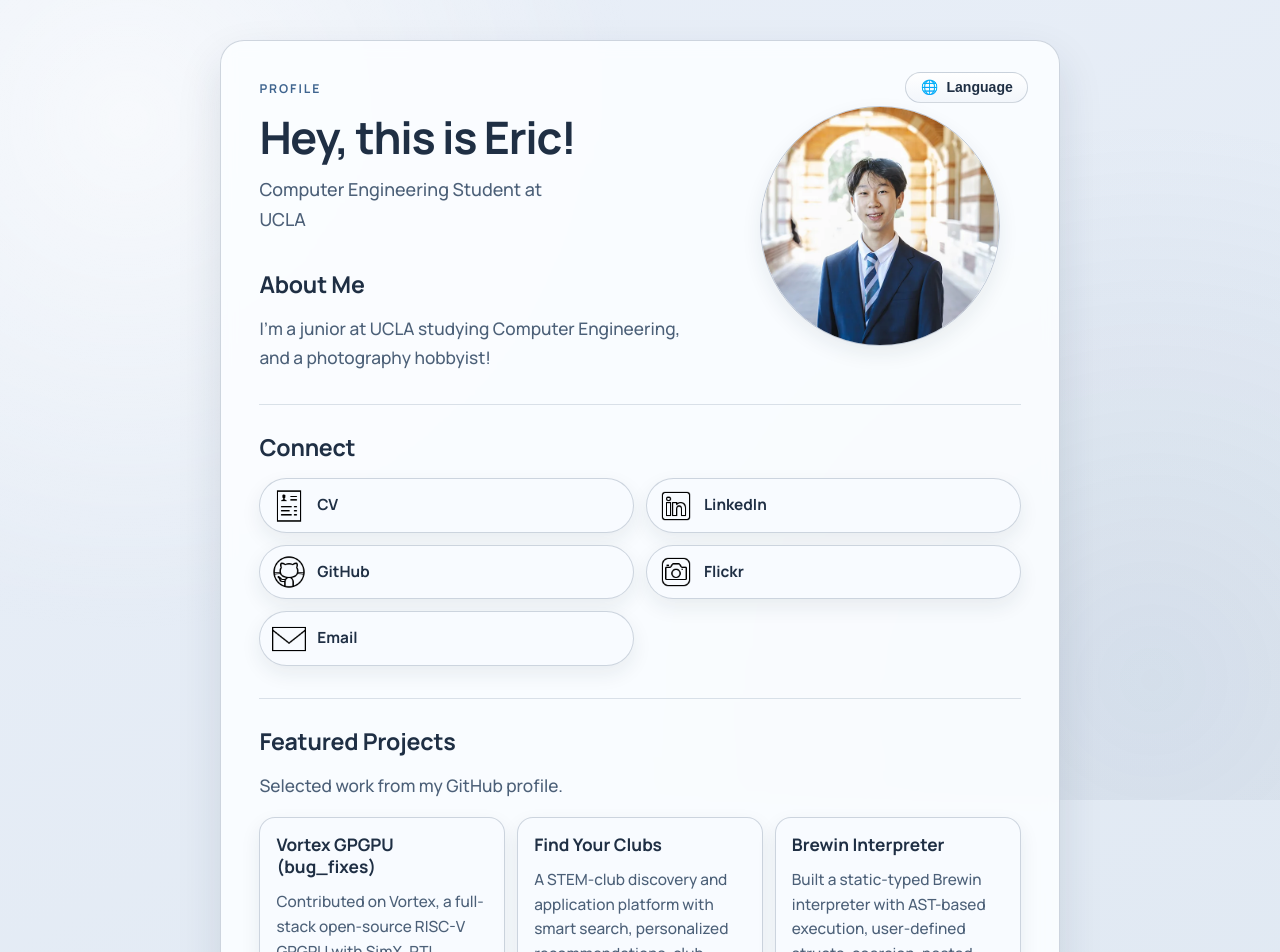
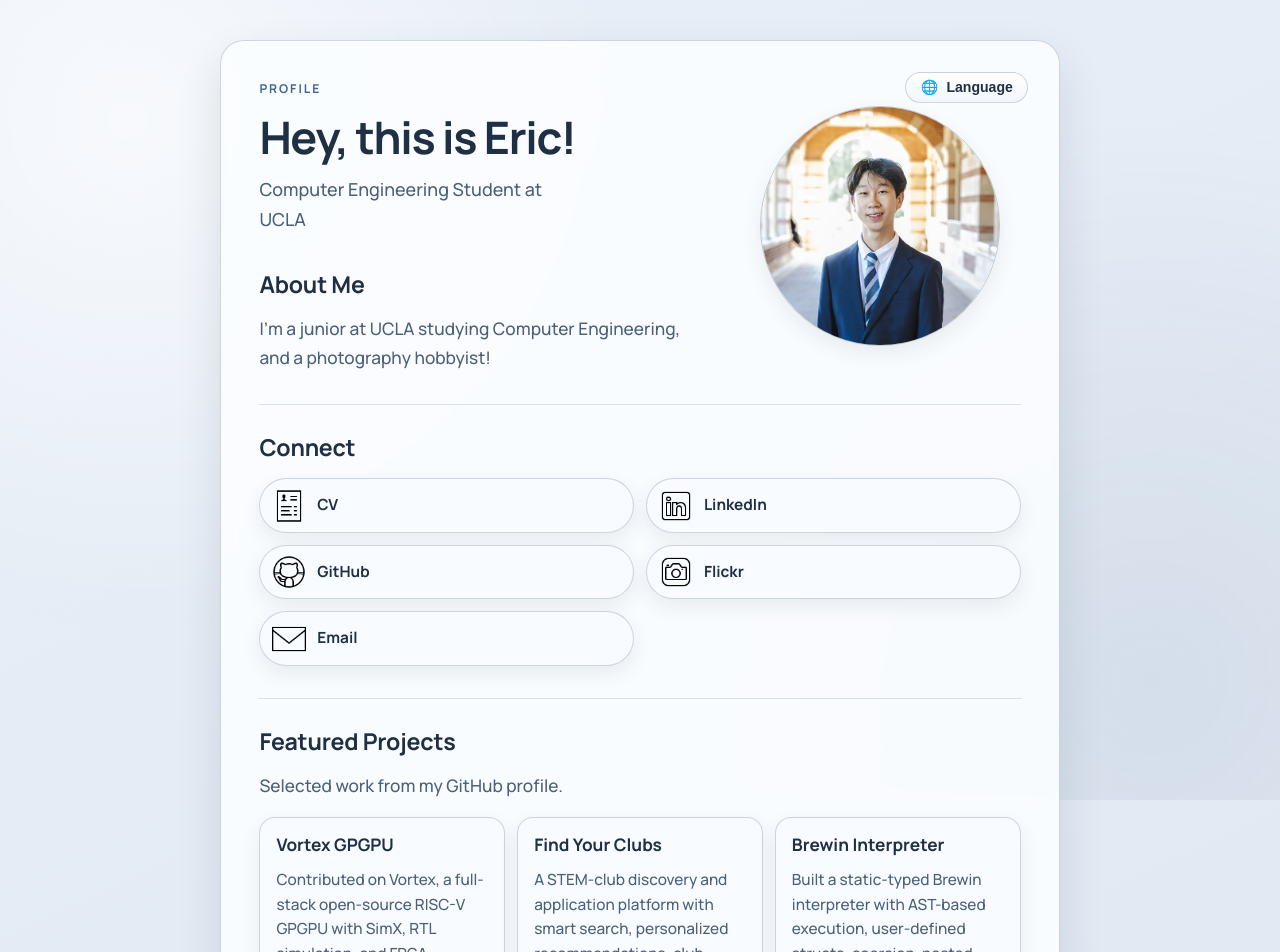
Before and after one commit to EricSongXinLe/personal-website, a React (Vite) app: page / in a window 1280 px wide. Shown: the top 952 px of the page. Built offline with nearby package versions, Linux system fonts and the light colour scheme.

Commit message:
fix typo

```diff
--- a/src/data/featuredProjects.js
+++ b/src/data/featuredProjects.js
@@ -1,13 +1,13 @@
 export const featuredProjects = [
   {
     id: 'project-1',
-    name: 'Vortex GPGPU (bug_fixes)',
+    name: 'Vortex GPGPU',
     summary: {
       en: 'Contributed on Vortex, a full-stack open-source RISC-V GPGPU with SimX, RTL simulation, and FPGA backends. Current research focus: enabling tensor-core support on RISC-V GPU architecture.',
       zh: '在 Vortex GPGPU 模拟器上进行开发。Vortex 是一个全栈开源 RISC-V GPGPU，支持 C++ SimX仿真、RTL 仿真和 FPGA 后端。当前研究重点是探索在 RISC-V GPU 上支持 tensor core。',
     },
     tech: ['C++', 'RISC-V', 'GPU', 'RTL', 'FPGA'],
-    repoUrl: 'https://github.com/vortexgpgpu/vortex/tree/bug_fixes',
+    repoUrl: 'https://github.com/vortexgpgpu/vortex',
     demoUrl: '',
     featured: true,
   },
```
